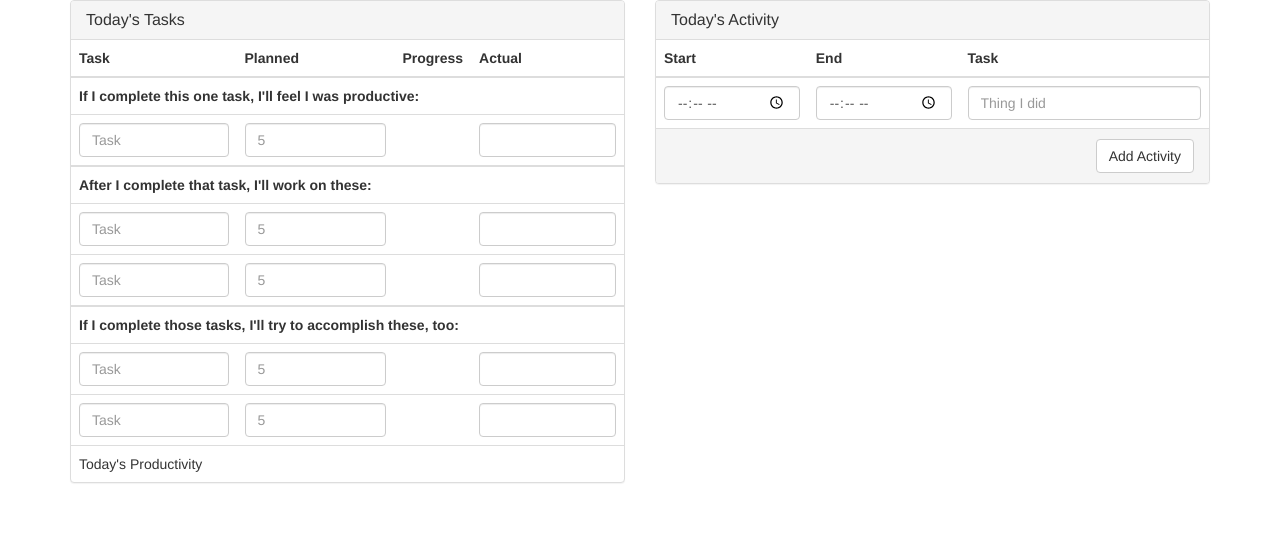
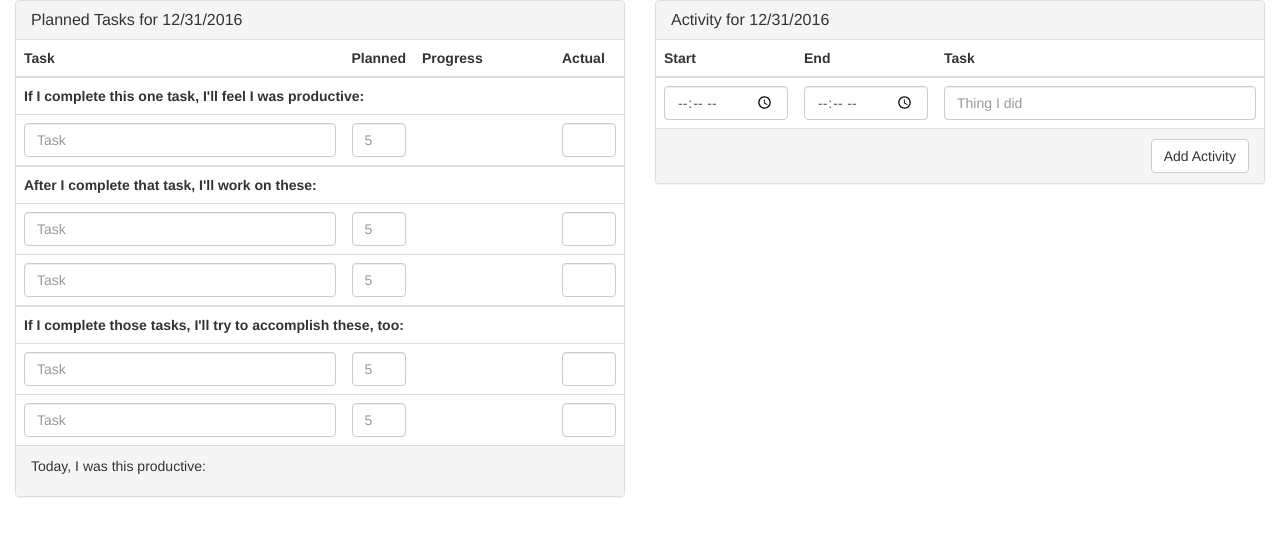
Before and after one commit to DigitalMugen/lasagna, a website: page public/index.html in a window 1280 px wide. Drawn offline with nearby package versions, Linux system fonts and the light colour scheme.

Commit message:
Starting behavior & styling
Now sets the current date, Add Activity button works, and adjusted
spacing
Removed paper-rating - not working as desired

```diff
--- /dev/null
+++ b/public/css/app.css
@@ -0,0 +1,26 @@
+/**
+ * Lasagna core styling
+ *
+ * @copyright Bill Robitske, Jr. 2016
+ * @author Bill Robitske, Jr. <bill.robitske.jr@gmail.com>
+ * @license MIT
+ */
+
+.c-app-daily-tasks__task-name-col {
+  width: auto;
+}
+.c-app-daily-tasks__planned-intervals-col,
+.c-app-daily-tasks__actual-intervals-col {
+  width: 5em;
+}
+.c-app-daily-tasks__interval-progress-col {
+  width: 10em;
+}
+
+.c-app-daily-activity__start-time-col,
+.c-app-daily-activity__end-time-col {
+  width: 10em;
+}
+.c-app-daily-activity__task-name-col {
+  width: auto;
+}
--- a/public/index.html
+++ b/public/index.html
@@ -3,20 +3,27 @@
   <head>
     <meta charset="utf-8">
     <title>Lasagna - Task Planning and Logging</title>
-    <script src="bower_components/webcomponentsjs/webcomponents.min.js"></script>
+    <!--<script src="bower_components/webcomponentsjs/webcomponents.min.js"></script>-->
     <link rel="stylesheet" href="bower_components/bootstrap/dist/css/bootstrap.min.css">
-    <link rel="import" href="bower_components/polymer/polymer.html">
-    <link rel="import" href="bower_components/paper-rating/paper-rating.html">
+    <!--<link rel="import" href="bower_components/polymer/polymer.html">-->
+    <link rel="stylesheet" href="css/app.css">
+    <script src="js/app.js"></script>
   </head>
   <body>
-    <div class="container">
+    <div class="container-fluid">
       <div class="row">
         <div class="col-xs-12 col-lg-6">
-          <div class="panel panel-default">
+          <div class="panel panel-default c-app-daily-tasks">
             <div class="panel-heading">
-              <h2 class="panel-title">Today's Tasks</h2>
+              <h2 class="panel-title">Planned Tasks for <span class="js-selected-date"></span></h2>
             </div>
             <table class="table">
+              <colgroup>
+                <col class="c-app-daily-tasks__task-name-col">
+                <col class="c-app-daily-tasks__planned-intervals-col">
+                <col class="c-app-daily-tasks__interval-progress-col">
+                <col class="c-app-daily-tasks__actual-intervals-col">
+              </colgroup>
               <thead>
                 <tr>
                   <th>Task</th>
@@ -25,12 +32,6 @@
                   <th>Actual</th>
                 </tr>
               </thead>
-              <tfoot>
-                <tr>
-                  <td>Today's Productivity</td>
-                  <td colspan="3"><paper-rating rating="7" max="10"></paper-rating></td>
-                </tr>
-              </tfoot>
               <tbody>
                 <tr>
                   <th colspan="4">If I complete this one task, I'll feel I was productive:</th>
@@ -38,7 +39,8 @@
                 <tr>
                   <td><input class="form-control" type="text" placeholder="Task"></td>
                   <td><input class="form-control" type="number" placeholder="5"></td>
-                  <td><paper-rating rating="2"></paper-rating></td>
+                  <td>
+                  </td>
                   <td><input class="form-control" type="number" placeholder=""></td>
                 </tr>
               </tbody>
@@ -49,13 +51,13 @@
                 <tr>
                   <td><input class="form-control" type="text" placeholder="Task"></td>
                   <td><input class="form-control" type="number" placeholder="5"></td>
-                  <td><paper-rating rating="2"></paper-rating></td>
+                  <td></td>
                   <td><input class="form-control" type="number" placeholder=""></td>
                 </tr>
                 <tr>
                   <td><input class="form-control" type="text" placeholder="Task"></td>
                   <td><input class="form-control" type="number" placeholder="5"></td>
-                  <td><paper-rating rating="2"></paper-rating></td>
+                  <td></td>
                   <td><input class="form-control" type="number" placeholder=""></td>
                 </tr>
               </tbody>
@@ -66,25 +68,33 @@
                 <tr>
                   <td><input class="form-control" type="text" placeholder="Task"></td>
                   <td><input class="form-control" type="number" placeholder="5"></td>
-                  <td><paper-rating rating="2"></paper-rating></td>
+                  <td></td>
                   <td><input class="form-control" type="number" placeholder=""></td>
                 </tr>
                 <tr>
                   <td><input class="form-control" type="text" placeholder="Task"></td>
                   <td><input class="form-control" type="number" placeholder="5"></td>
-                  <td><paper-rating rating="2"></paper-rating></td>
+                  <td></td>
                   <td><input class="form-control" type="number" placeholder=""></td>
                 </tr>
               </tbody>
             </table>
+            <div class="panel-footer">
+              <p>Today, I was this productive:</p>
+            </div>
           </div>
         </div>
         <div class="col-xs-12 col-lg-6">
-          <div class="panel panel-default">
+          <div class="panel panel-default c-app-daily-activity">
             <div class="panel-heading">
-              <h2 class="panel-title">Today's Activity</h2>
+              <h2 class="panel-title">Activity for <span class="js-selected-date"></span></h2>
             </div>
             <table class="table">
+              <colgroup>
+                <col class="c-app-daily-activity__start-time-col">
+                <col class="c-app-daily-activity__end-time-col">
+                <col class="c-app-daily-activity__task-name-col">
+              </colgroup>
               <thead>
                 <tr>
                   <th>Start</th>
@@ -92,7 +102,7 @@
                   <th>Task</th>
                 </tr>
               </thead>
-              <tbody>
+              <tbody class="c-app-daily-activity__log-table-body">
                 <tr>
                   <td><input class="form-control" type="time" placeholder="8:00 AM"></td>
                   <td><input class="form-control" type="time" placeholder="4:30 PM"></td>
@@ -101,7 +111,7 @@
               </tbody>
             </table>
             <div class="panel-footer">
-              <button class="btn btn-default pull-right">Add Activity</button>
+              <button class="btn btn-default pull-right" onclick="Lasagna.App.addDailyActivity()">Add Activity</button>
               <div class="clearfix"></div>
             </div>
           </div>
--- /dev/null
+++ b/public/js/app.js
@@ -0,0 +1,62 @@
+/**
+ * Lasagna core behavior module
+ *
+ * @module
+ * @copyright Bill Robitske, Jr. 2016
+ * @author Bill Robitske, Jr. <bill.robitske.jr@gmail.com>
+ * @license MIT
+ */
+
+window.Lasagna = window.Lasagna || {};
+window.Lasagna.App = (function() {
+
+  var _classSelectors = {
+    selectedDate: '.js-selected-date',
+    dailyActivityTableBody: '.c-app-daily-activity__log-table-body'
+  };
+
+  var _selectedDate = new Date();
+
+  var setSelectedDate = function(date) {
+    if (!date) return;
+    var newDate = date instanceof Date ? date : new Date(date);
+    if (!newDate) return;
+    _selectedDate = newDate;
+    updateSelectedDateView();
+  };
+
+  var updateSelectedDateView = function() {
+    var elements = document.querySelectorAll(_classSelectors.selectedDate);
+    for (var i = 0, iLen = elements.length; i < iLen; ++i) {
+      elements[i].textContent = _selectedDate.toLocaleDateString();
+    }
+  };
+
+  window.addEventListener('load', function() {
+    var date = new Date();
+    date.setHours(0);
+    date.setMinutes(0);
+    date.setSeconds(0);
+    date.setMilliseconds(0);
+    setSelectedDate(date);
+  });
+
+  var addDailyActivity = function() {
+    var tbody = document.querySelector(_classSelectors.dailyActivityTableBody);
+    if (!tbody) return;
+    var task = document.createElement('tr');
+    task.innerHTML = '<td><input class="form-control" type="time"></td>' +
+                     '<td><input class="form-control" type="time"></td>' +
+                     '<td><input class="form-control" type="text"></td>';
+    tbody.appendChild(task);
+  };
+
+  /**
+   * Expose module API
+   */
+  return {
+    setSelectedDate: setSelectedDate,
+    updateSelectedDateView: updateSelectedDateView,
+    addDailyActivity: addDailyActivity
+  };
+})();
```
